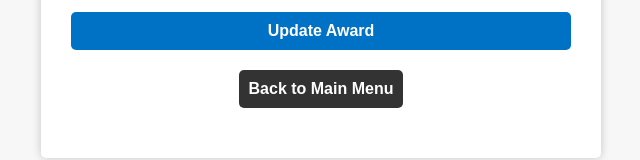
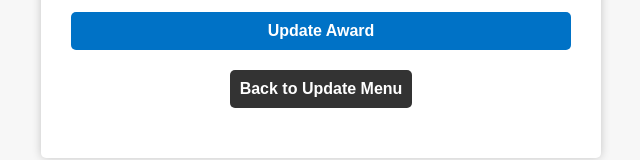
Before and after one commit to kwipaway/cce-sp23-team2, a plain HTML site: page update_award.html in a window 1280 px wide. Shown: the part 859-1019 px from the top of the page, without its empty margins (319-959 px from the left). Drawn offline with Linux system fonts and the light colour scheme.

Commit message:
update menu button

```diff
--- a/update_award.html
+++ b/update_award.html
@@ -29,7 +29,7 @@
             <label for="faculty_id">Faculty ID:</label>
             <input type="text" id="faculty_id" name="faculty_id" required><br><br>
             <input type="submit" value="Update Award">
-            <button class="home-btn" onclick="window.location.href='update_home.html'">Back to Main Menu</button>
+            <button class="home-btn" onclick="window.location.href='update_home.html'">Back to Update Menu</button>
         </form>
     </body>
     </html>
```
Also changed, not shown: update_event.html (+1 -1 lines), update_faculty.html (+1 -1 lines), update_interaction.html (+1 -1 lines), update_meeting.html (+1 -1 lines).
